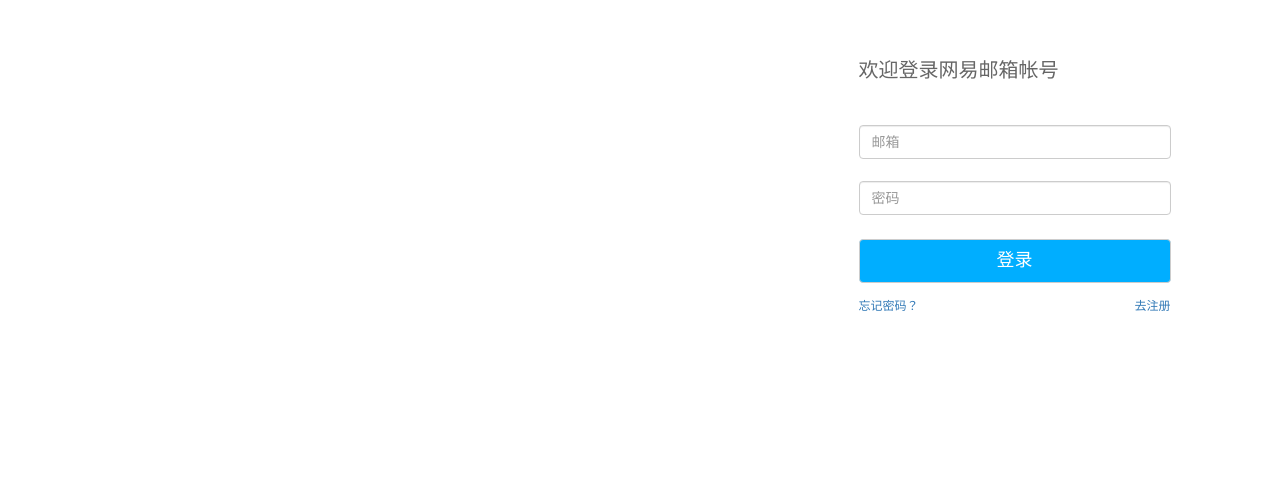
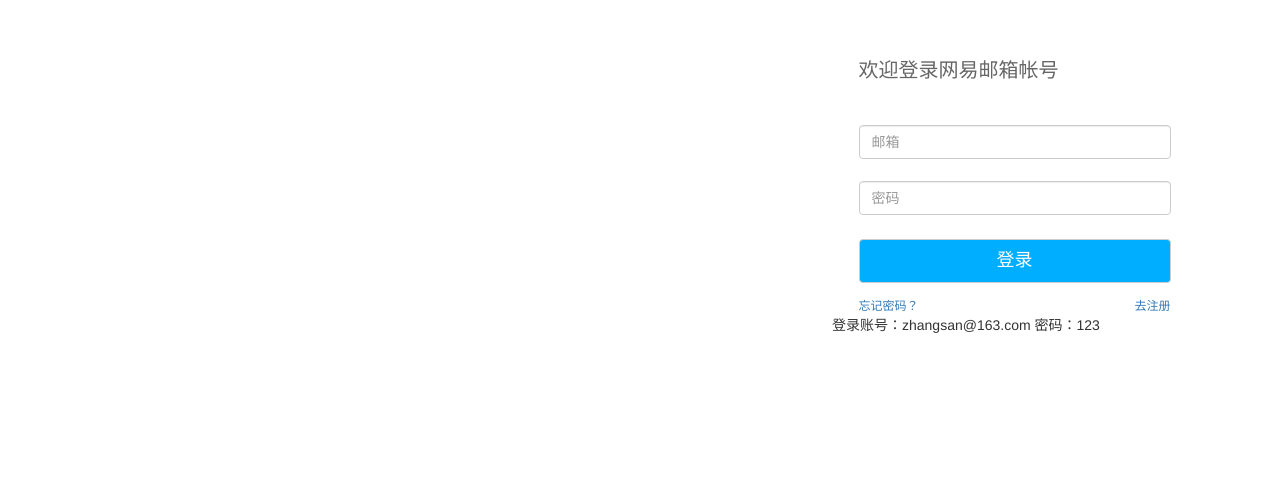
Before and after one commit to gyuserlilin/baoxue, a website: page src/html/login.html in a window 1280 px wide. Shown: the part 124-628 px from the top of the page. Drawn offline with nearby package versions, Linux system fonts and the light colour scheme; files that its build step writes are made by us from their sources.

Commit message:
第四次

```diff
--- a/src/html/login.html
+++ b/src/html/login.html
@@ -37,7 +37,9 @@
                 <a href="">忘记密码？</a>
                 <a href="/html/signin.html">去注册</a>
             </div>
+            <p> 登录账号：zhangsan@163.com  密码：123  </p>
         </div>
+
     </main>
     <footer id="footer-container">
 
```
Also changed, not shown: dist/html/login.html, dist/libs/font/demo_index.html.
